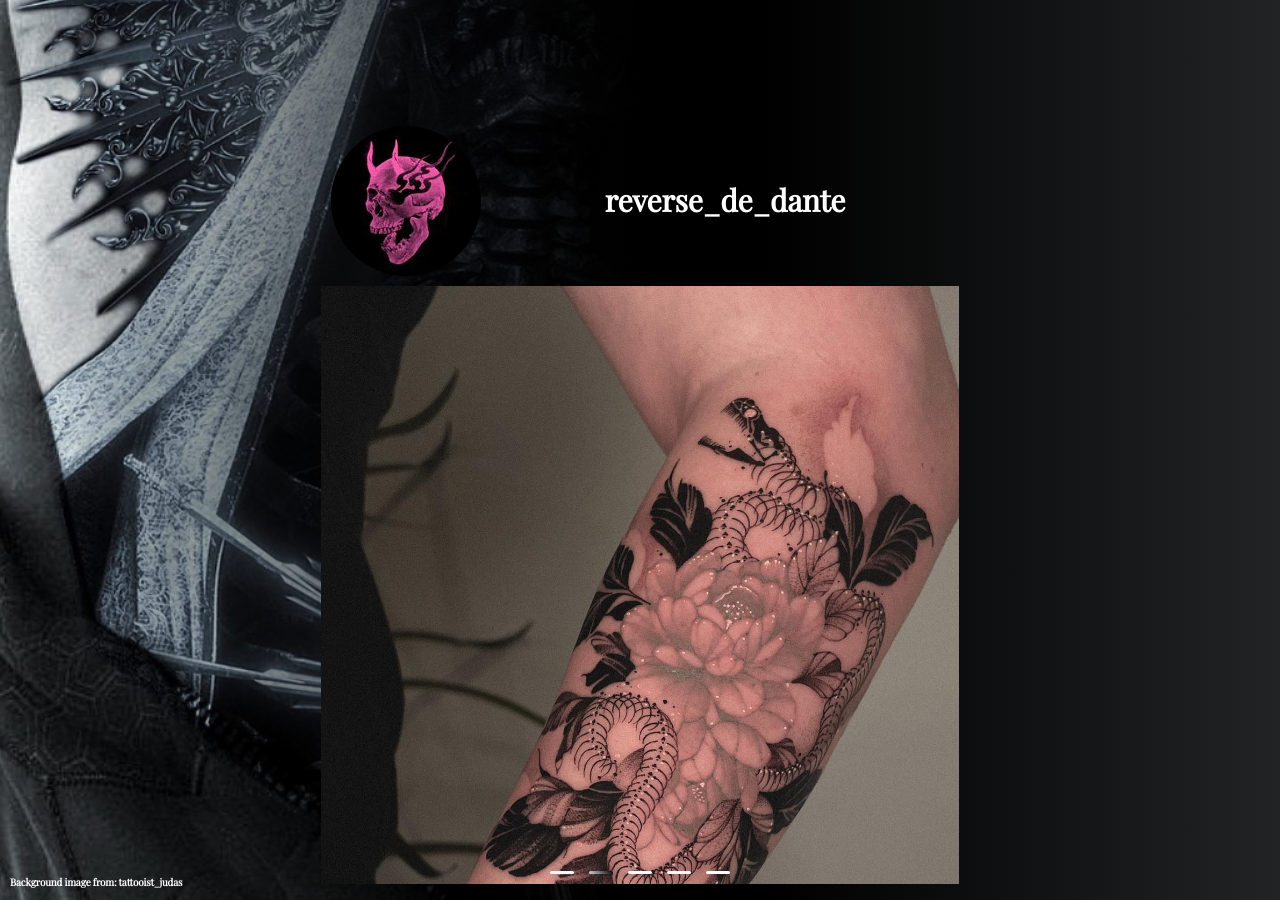
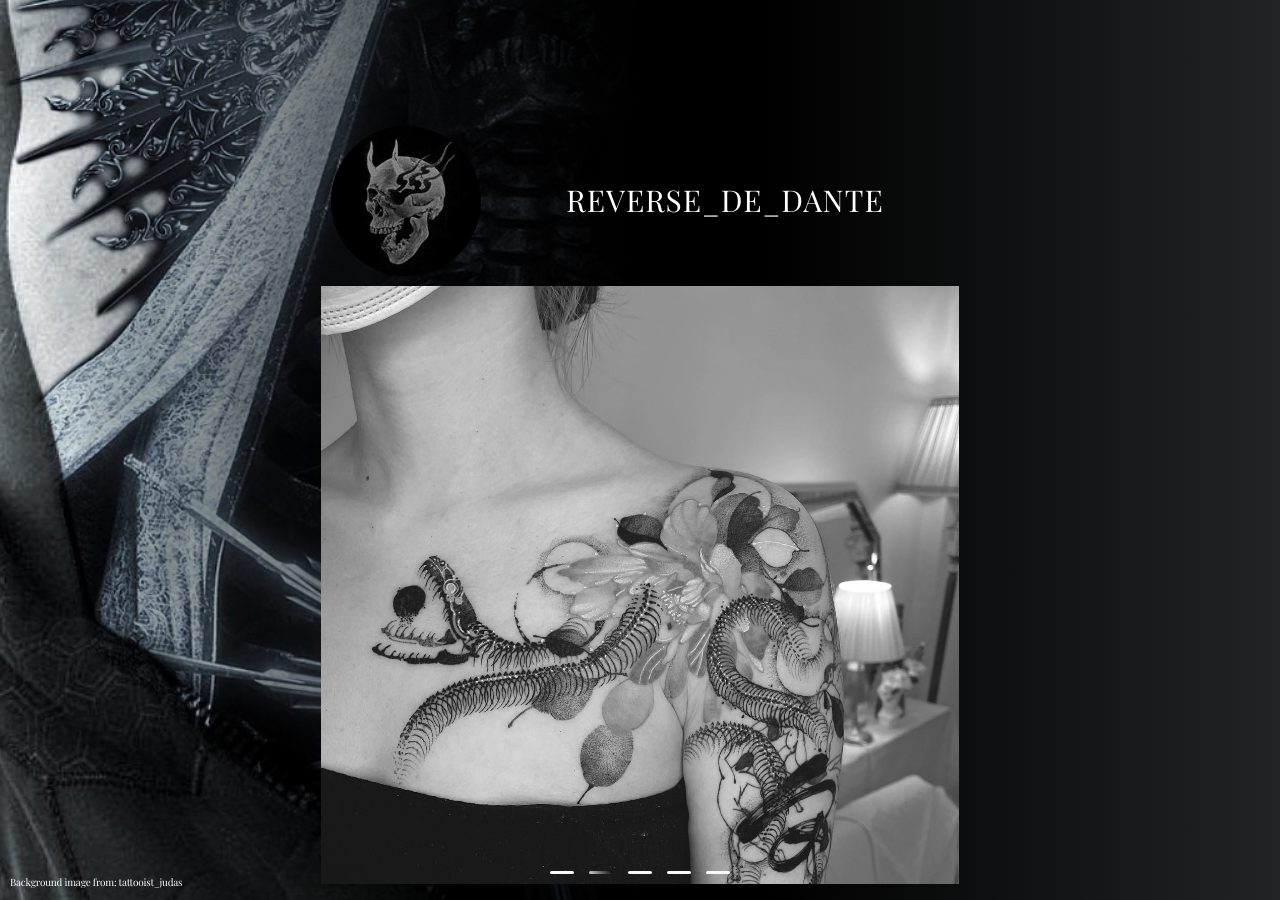
Before and after one commit to NikoDurano/FindMyStyle, a React (Vite) app: page / in a window 1280 px wide. Shown: the part 700-1600 px from the top of the page. Built offline with nearby package versions, Linux system fonts and the light colour scheme.

Commit message:
greyscale added

```diff
--- a/src/App.jsx
+++ b/src/App.jsx
@@ -1,24 +1,20 @@
+import EmblaCarousel from "./components/EmblaCarousel";
+import Hero from "./components/Hero";
+import backgroundImg from "./imgs/tattoos/backTattoo.png";
 
-import EmblaCarousel from './components/EmblaCarousel'
-import Hero from './components/Hero'
-import backgroundImg from './imgs/tattoos/backTattoo.png'
+import "./css/base.css";
+import "./css/embla.css";
+import "./css/sandbox.css";
+import "./css/reponsive.css";
 
-
-
-import './css/base.css'
-import './css/embla.css'
-import './css/sandbox.css'
-import './css/reponsive.css'
-
-
-const OPTIONS = { align: 'start', dragFree: false, loop: true }
-const SLIDE_COUNT = 5
-const SLIDES = Array.from(Array(SLIDE_COUNT).keys())
+const OPTIONS = { align: "start", dragFree: false, loop: true };
+const SLIDE_COUNT = 5;
+const SLIDES = Array.from(Array(SLIDE_COUNT).keys());
 
 const App = () => (
   <>
-
-  <div className='main'
+    <div
+      className="main"
       style={{
         display: "flex",
         backgroundColor: "#212325",
@@ -28,27 +24,24 @@ const App = () => (
         backgroundPosition: "left",
         height: "100vh",
         position: "relative",
-
       }}
     >
-
       <Hero />
-  <div className='sandboxholder'>
-  <main className="sandbox"
+      <div className="sandboxholder">
+        <main
+          className="sandbox"
           style={{
             position: "absolute",
             right: "0",
             zIndex: "1",
           }}
         >
-
           <section className="sandbox__carousel">
             <EmblaCarousel slides={SLIDES} options={OPTIONS} />
           </section>
         </main>
       </div>
       <div
-
         style={{
           position: "absolute",
           bottom: "0",
@@ -56,21 +49,24 @@ const App = () => (
           zIndex: "1",
           color: "white",
           fontSize: "1rem",
-    fontWeight: "bold",
           padding: "10px",
           // backgroundColor: "rgba(0,0,0,0.5)",
-
-
         }}
       >
-
-    Background image from: <a href="https://www.instagram.com/tattooist_judas/" target='_blank' style={{
+        Background image from:{" "}
+        <a
+          href="https://www.instagram.com/tattooist_judas/"
+          target="_blank"
+          style={{
             color: "white",
             textDecoration: "none",
-    }}>tattooist_judas</a>
+          }}
+        >
+          tattooist_judas
+        </a>
       </div>
     </div>
   </>
-)
+);
 
-export default App
+export default App;
--- a/src/byIndex/imageByIndex.js
+++ b/src/byIndex/imageByIndex.js
@@ -1,5 +1,5 @@
 import image1 from '../imgs/carousel/BrushWork.jpg'
-import image2 from '../imgs/carousel/blackwork.jpg'
+import image2 from '../imgs/carousel/dante2.jpg'
 import image3 from '../imgs/carousel/realism.jpg'
 import image4 from '../imgs/carousel/microrealism.jpg'
 import image5 from '../imgs/carousel/microrealism2.jpg'
--- a/src/components/EmblaCarousel.jsx
+++ b/src/components/EmblaCarousel.jsx
@@ -28,10 +28,12 @@ const EmblaCarousel = (props) => {
         <div className="embla__container">
           {slides.map((index) => (
             <div className="embla__slide" key={index}>
-              <div style={{
+              <div
+                style={{
                   display: "flex",
                   alignItems: "center",
-              }}>
+                }}
+              >
                 <img
                   style={{
                     width: "150px",
@@ -39,26 +41,28 @@ const EmblaCarousel = (props) => {
                     borderRadius: "50%",
                     objectFit: "cover",
                     margin: "10px",
-
+                    filter: "grayscale(100%)",
                   }}
-                src={imageByIndexPFP(index)} alt="PFP" />
+                  src={imageByIndexPFP(index)}
+                  alt="PFP"
+                />
                 <a
                   style={{
                     marginLeft: "auto",
                     marginRight: "auto",
                     fontSize: "3rem",
-                    fontWeight: "bold",
                     color: "white",
                     cursor: "pointer",
                     textDecoration: "none",
-
-
+                    textTransform: "uppercase",
+                    letterSpacing: "0.1rem",
 
                   }}
                   href={linksByIndex(index)}
                   target="_blank"
-                >{nameByIndex(index)}</a>
-
+                >
+                  {nameByIndex(index)}
+                </a>
               </div>
               <img
                 className="embla__slide__img"
--- a/src/css/embla.css
+++ b/src/css/embla.css
@@ -24,8 +24,9 @@
     display: block;
     height: var(--slide-height);
     width: 100%;
-    height: 100%;
+    height: 75%;
     object-fit: cover;
+    filter: grayscale(100%);
   }
   .embla__slide__number {
     width: 4.6rem;
--- a/src/css/reponsive.css
+++ b/src/css/reponsive.css
@@ -1,31 +1,33 @@
 @media (max-width: 1450px) {
-    .main{
+    .main {
         flex-direction: column;
-        background-position: center!important;
-        height: unset!important;
-        background-size: cover!important;
+        background-position: center !important;
+        height: unset !important;
+        background-size: cover !important;
     }
-    .sandbox{
+
+    .sandbox {
         position: unset !important;
         margin-left: auto;
         margin-right: auto;
         width: 100%;
         overflow: hidden;
     }
-    .mainCon{
-        padding: 50px!important;
-        margin: 0px!important;
-        width: unset!important;
+
+    .mainCon {
+        padding: 50px !important;
+        margin: 0px !important;
+        width: unset !important;
     }
 
-    .sandboxholder{
-        background: linear-gradient(90deg, rgba(0,0,0,0) 0%, rgba(0,0,0,1) 50%,rgba(0,0,0,1) 60%,#212325 100%)!important;
-        width: 100%!important;
-    }
-  }
-
-  @media (max-width: 600px) {
-    .mainTitle{
-        margin-right: unset!important;
+    .sandboxholder {
+        background: linear-gradient(90deg, rgba(0, 0, 0, 0) 0%, rgba(0, 0, 0, 1) 50%, rgba(0, 0, 0, 1) 60%, #212325 100%) !important;
+        width: 100% !important;
     }
 }
+
+@media (max-width: 600px) {
+    .mainTitle {
+        margin-right: unset !important;
+    }
+}
```
Also changed, not shown: src/imgs/carousel/dante2.jpg (added). Lines whose indentation alone changed are shown as unchanged.
